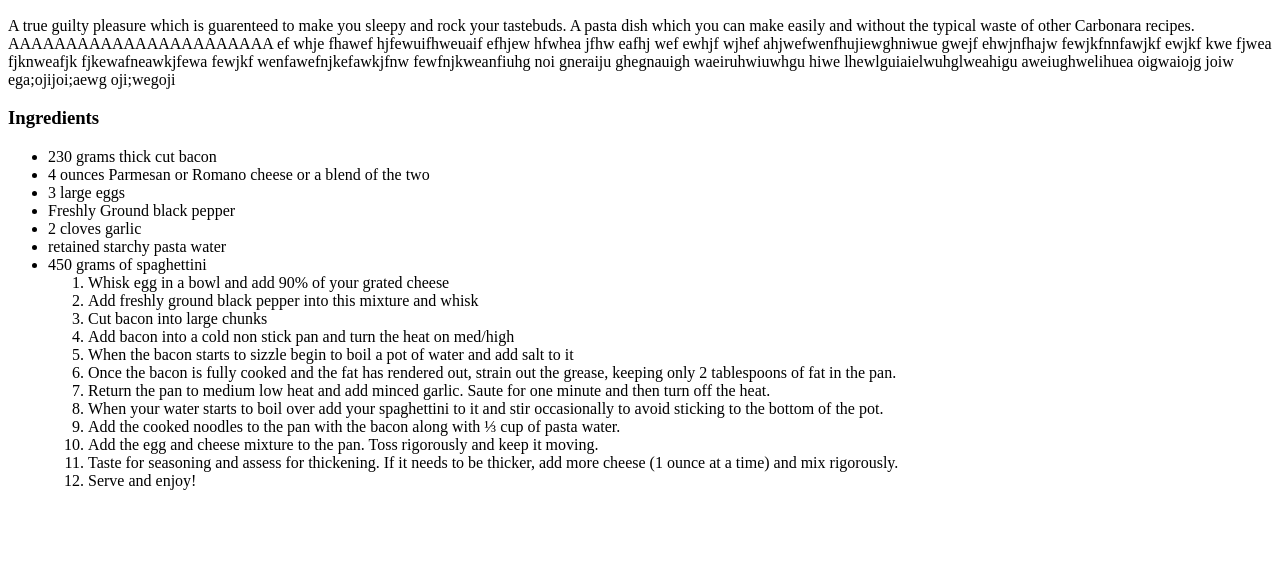
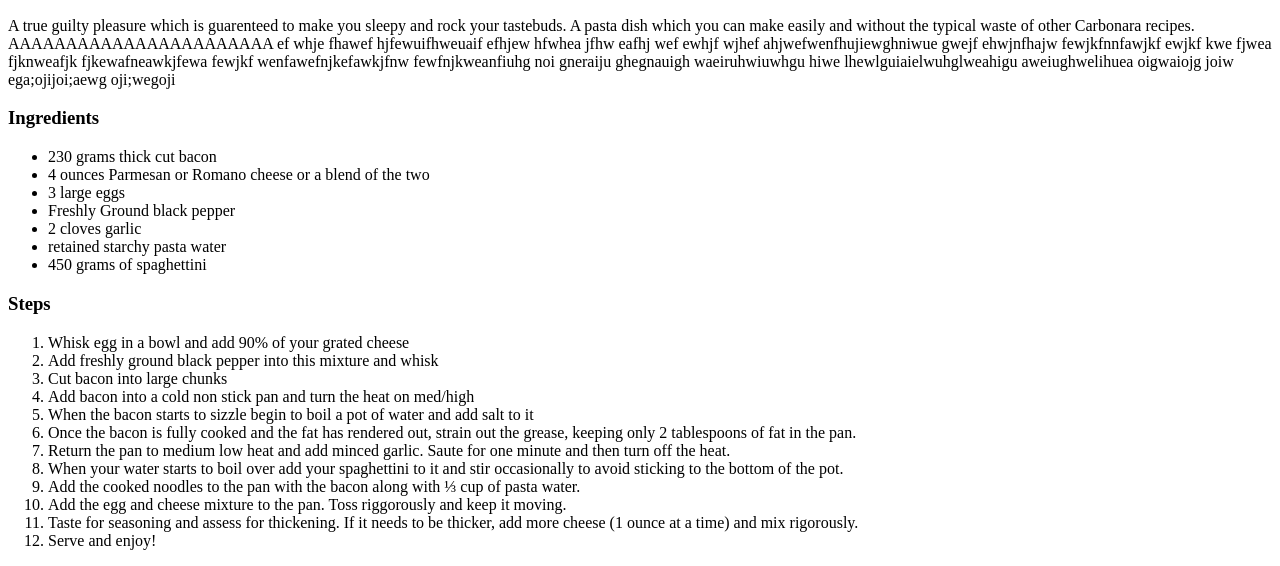
Before and after one commit to Sockstealer21/recipe-site, a plain HTML site: page recipes/carbonara.html in a window 1280 px wide. Shown: the part 434-1000 px from the top of the page. Before the commit the page ends 940 px from the top, so only its background shows below. Drawn offline with Linux system fonts and the light colour scheme.

Commit message:
Adjust carbonara page organisation

```diff
--- a/recipes/carbonara.html
+++ b/recipes/carbonara.html
@@ -21,7 +21,10 @@
             <li>2 cloves garlic</li>
             <li>retained starchy pasta water</li>
             <li>450 grams of spaghettini</li>
+        </ul>
+        <h3>Steps</h3>
         <ol>
+
             <li>Whisk egg in a bowl and add 90% of your grated cheese</li>
             <li>Add freshly ground black pepper into this mixture and whisk</li>
             <li>Cut bacon into large chunks</li>
@@ -31,11 +34,11 @@
             <li>Return the pan to medium low heat and add minced garlic. Saute for one minute and then turn off the heat.</li>
             <li>When your water starts to boil over add your spaghettini to it and stir occasionally to avoid sticking to the bottom of the pot.</li>
             <li>Add the cooked noodles to the pan with the bacon along with ⅓ cup of pasta water.</li>
-            <li>Add the egg and cheese mixture to the pan. Toss rigorously and keep it moving. </li>
+            <li>Add the egg and cheese mixture to the pan. Toss riggorously and keep it moving. </li>
             <li>Taste for seasoning and assess for thickening. If it needs to be thicker, add more cheese (1 ounce at a time) and mix rigorously.</li>
             <li>Serve and enjoy!</li>
         </ol>
 
-        </ul>
+
     </body>
 </html>
```
